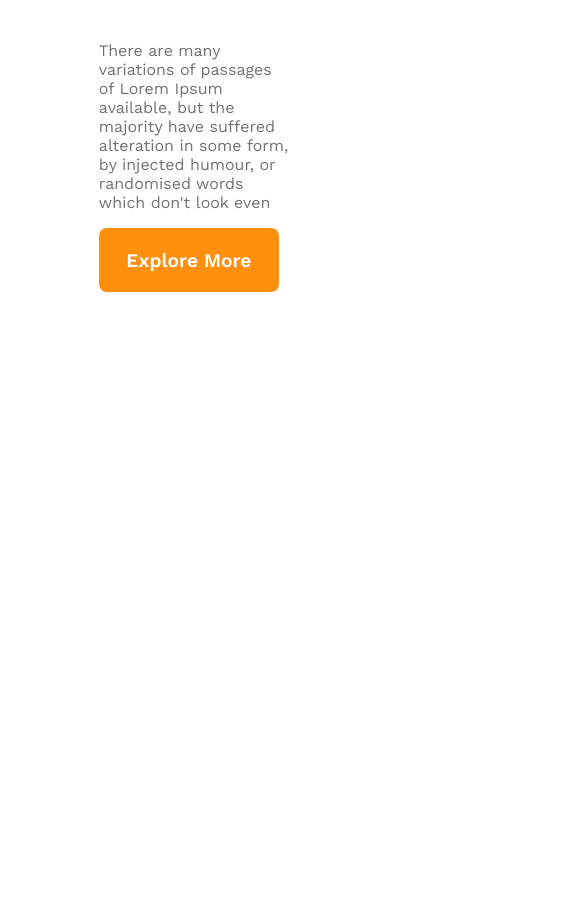
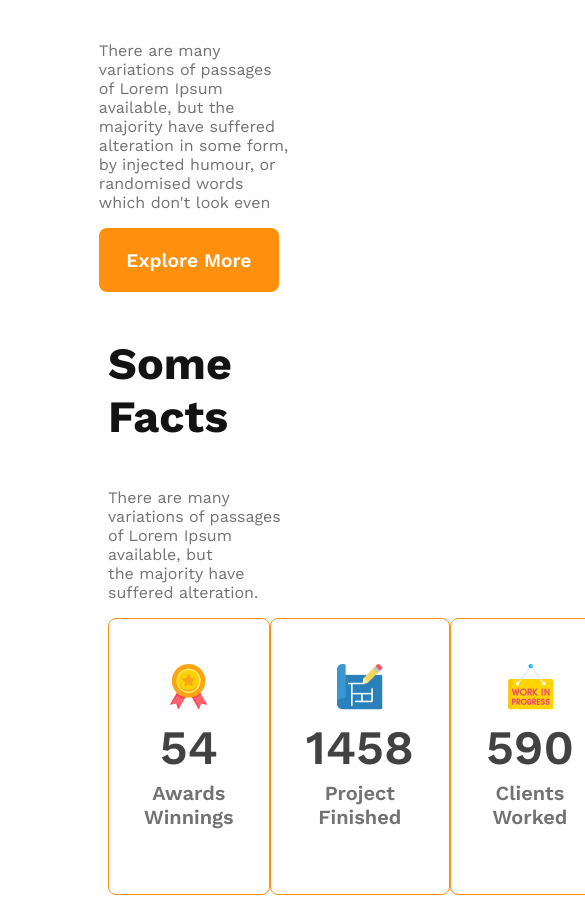
Before and after one commit to Horidas-Roy/G3-Architect-Website, a plain HTML site: page index.html in a window 390 px wide. Shown: the part 2039-2942 px from the top of the page, 585 px wide, since content can reach past the window. Before the commit the page ends 2339 px from the top, so only its background shows below. Drawn offline with nearby package versions, Linux system fonts and the light colour scheme.

Commit message:
fact section completed without responsive

```diff
--- a/index.html
+++ b/index.html
@@ -10,7 +10,7 @@
     <!-- header section -->
     <header>
      <nav>
-        <h3 class="navbar-tittle">G3 Architects</h3>
+        <h3 class="section-tittle">G3 Architects</h3>
         <ul>
             <li><a href="">Home</a></li>
             <li><a href="">About</a></li>
@@ -43,6 +43,39 @@
 <button class="btn-primary">Explore More</button>
     </div>
 </section>
+<!-- feature section -->
+<section class="feature-container">
+
+</section>
+<!-- facts section  -->
+<section class="facts-container">
+    <h3 class="section-tittle">Some Facts</h3>
+    <p class="section-description">
+        There are many variations of passages of Lorem Ipsum available, but<br> the majority have suffered alteration.
+    </p>
+    <div class="facts-card-container">
+        <div class="card">
+            <img src="./images/icons/ribon.png" alt="">
+            <h2 class="cart-stats">54</h2>
+            <p class="card-tittle">Awards Winnings</p>
+        </div>
+        <div class="card">
+            <img src="./images/icons/projects.png" alt="">
+            <h2 class="cart-stats">1458</h2>
+            <p class="card-tittle">Project Finished</p>
+        </div>
+        <div class="card">
+            <img src="./images/icons/customers.png" alt="">
+            <h2 class="cart-stats">590</h2>
+            <p class="card-tittle">Clients Worked</p>
+        </div>
+        <div class="card">
+            <img src="./images/icons/email.png" alt="">
+            <h2 class="cart-stats">22578</h2>
+            <p class="card-tittle">Email Send</p>
+        </div>
+    </div>
+</section>
     </main>
     <!-- footer section -->
     <footer>
--- a/styles/architect.css
+++ b/styles/architect.css
@@ -5,9 +5,15 @@
 * {
   font-family: "Work Sans";
 }
+.section-tittle {
+  color: #131313;
+  font-size: 2.8rem;
+  font-weight: 700;
+}
 .section-description {
   color: #727272;
 }
+
 .btn-primary {
   width: 180px;
   height: 4rem;
@@ -29,13 +35,8 @@ nav {
   display: flex;
   justify-content: space-between;
   align-items: center;
+}
 
-}
-.navbar-tittle {
-  color: #131313;
-  font-size: 2.8rem;
-  font-weight: 700;
-}
 nav > ul {
   display: flex;
 }
@@ -63,81 +64,101 @@ nav li a {
   font-weight: 700;
 }
 
-.banner img{
+.banner img {
   margin-top: 20px;
   width: 100%;
-
 }
 
-
 /* main section related style */
-main{
+main {
   max-width: 1440px;
-  margin:0 auto;
+  margin: 0 auto;
   padding: 0 100px;
 }
 /* team section related style */
-.team-container{
+.team-container {
   display: flex;
   align-items: center;
   justify-content: center;
 }
-.team-img-container{
+.team-img-container {
   display: grid;
-  grid-template-columns: repeat(2,1fr);
+  grid-template-columns: repeat(2, 1fr);
   gap: 1.5rem;
 }
-.team-img-container img{
+.team-img-container img {
   width: 200px;
 }
-.team-content{
+.team-content {
   padding-right: 70px;
   padding-left: 70px;
 }
-.team-tittle{
-   font-size:  2.8rem;
+.team-tittle {
+  font-size: 2.8rem;
 }
-.team-tittle .team-quicklist{
-  color:#727272;
+.team-tittle .team-quicklist {
+  color: #727272;
   font-weight: 500;
 }
-.team-tittle .text-feature{
-  color:#FF900E;
+.team-tittle .text-feature {
+  color: #ff900e;
   font-weight: 700;
 }
-
+/* fact section related style */
+.facts-card-container {
+  display: flex;
+  justify-content: space-around;
+}
+.facts-card-container .card {
+  border-radius: 8px;
+  border: 1px solid #ff900e;
+  text-align: center;
+  padding: 45px 35px;
+}
+.facts-card-container .card-tittle {
+  color: #727272;
+font-size: 1.25rem;
+font-weight: 600;
+margin-top: 5px;
+}
+.facts-card-container .cart-stats {
+  color: #424242;
+  font-size: 3rem;
+  font-weight: 600;
+  margin-top: 5px;
+  margin-bottom: 5px;
+}
 /* Responsive Media Query*/
 
 /* small media responsive */
-@media screen and (max-width:576px) {
-  header{
+@media screen and (max-width: 576px) {
+  header {
     padding: 10px 10px;
   }
   nav,
-  .team-container{
+  .team-container {
     flex-direction: column;
   }
-  .team-img-container{
+  .team-img-container {
     grid-template-columns: 1fr;
   }
-  .team-content{
+  .team-content {
     padding-left: 5px;
     padding-right: 5px;
   }
 }
 
-
 /* Medium device responsive */
 
-@media screen and (min-width:576px) and (max-width:992px){
+@media screen and (min-width: 576px) and (max-width: 992px) {
   nav,
-   .team-container{
+  .team-container {
     flex-direction: column;
   }
-   header{
+  header {
     padding: 20px 50px;
   }
-   .team-content{
+  .team-content {
     padding-left: 5px;
     padding-right: 5px;
   }
```
Lines whose indentation alone changed are shown as unchanged.
